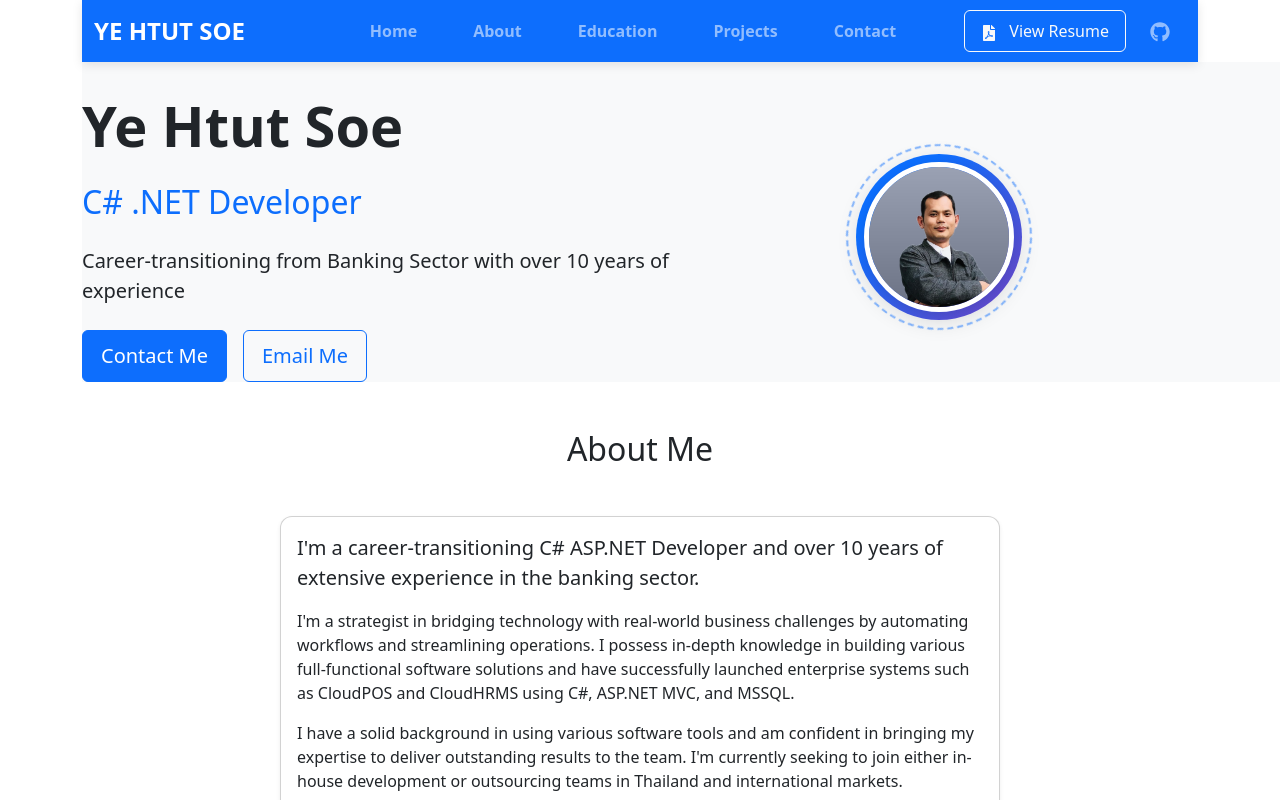
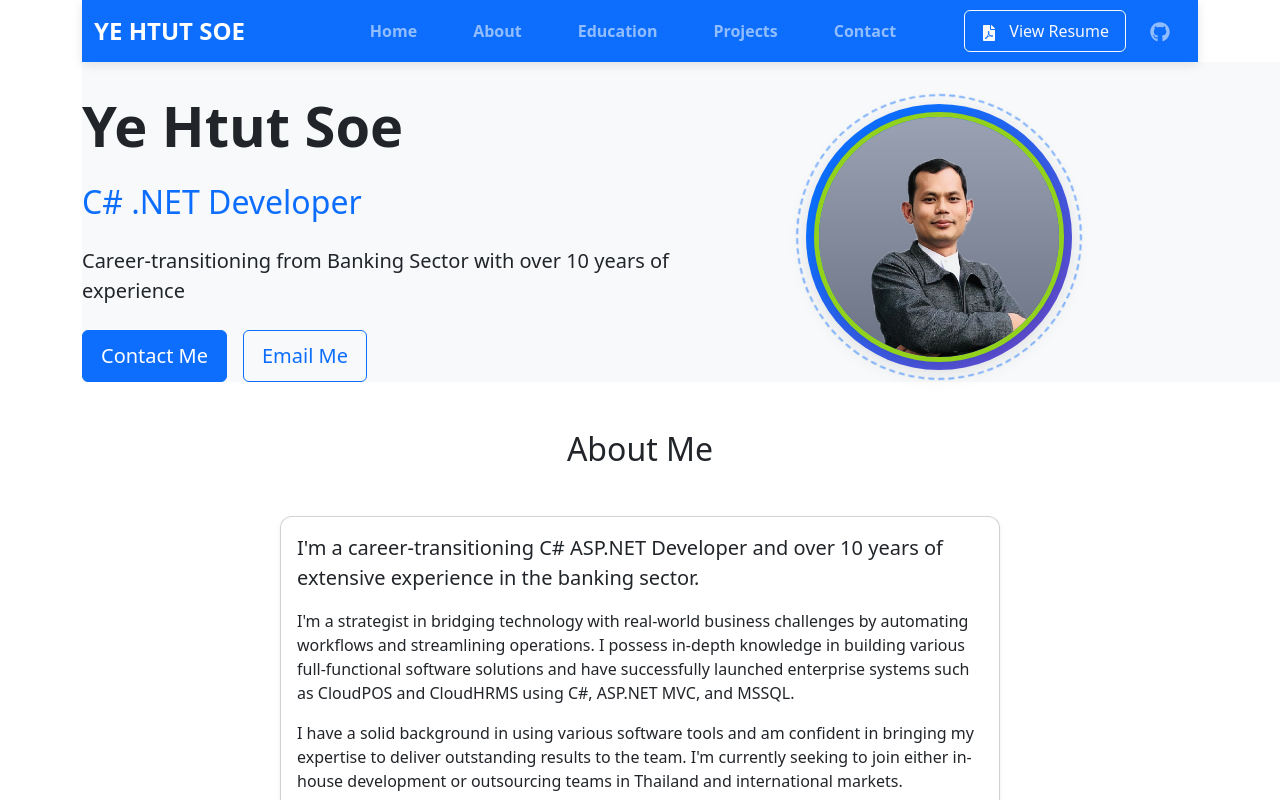
Before and after one commit to Yehtutsoe/Portfolio, a React (Vite) app: page / in a window 1280 px wide. Shown: the top 800 px of the page. Built offline with nearby package versions, Linux system fonts and the light colour scheme.

Commit message:
Update profile picture

```diff
--- a/src/App.css
+++ b/src/App.css
@@ -9,11 +9,11 @@
 }
 
 .profile-image-container img {
-  width: 150px;          /* set a fixed width */
-  height: 150px;         /* set a fixed height */
+  width: 250px;          /* set a fixed width */
+  height: 250px;         /* set a fixed height */
   object-fit: cover;     /* make sure it fills the circle */
-  border-radius: 50%;
-  border: 5px solid white;
+  border-radius: 70%;
+  border: 5px solid rgb(146, 209, 28);
   box-shadow: 0 2px 10px rgba(0, 0, 0, 0.1);
 }
 
```
